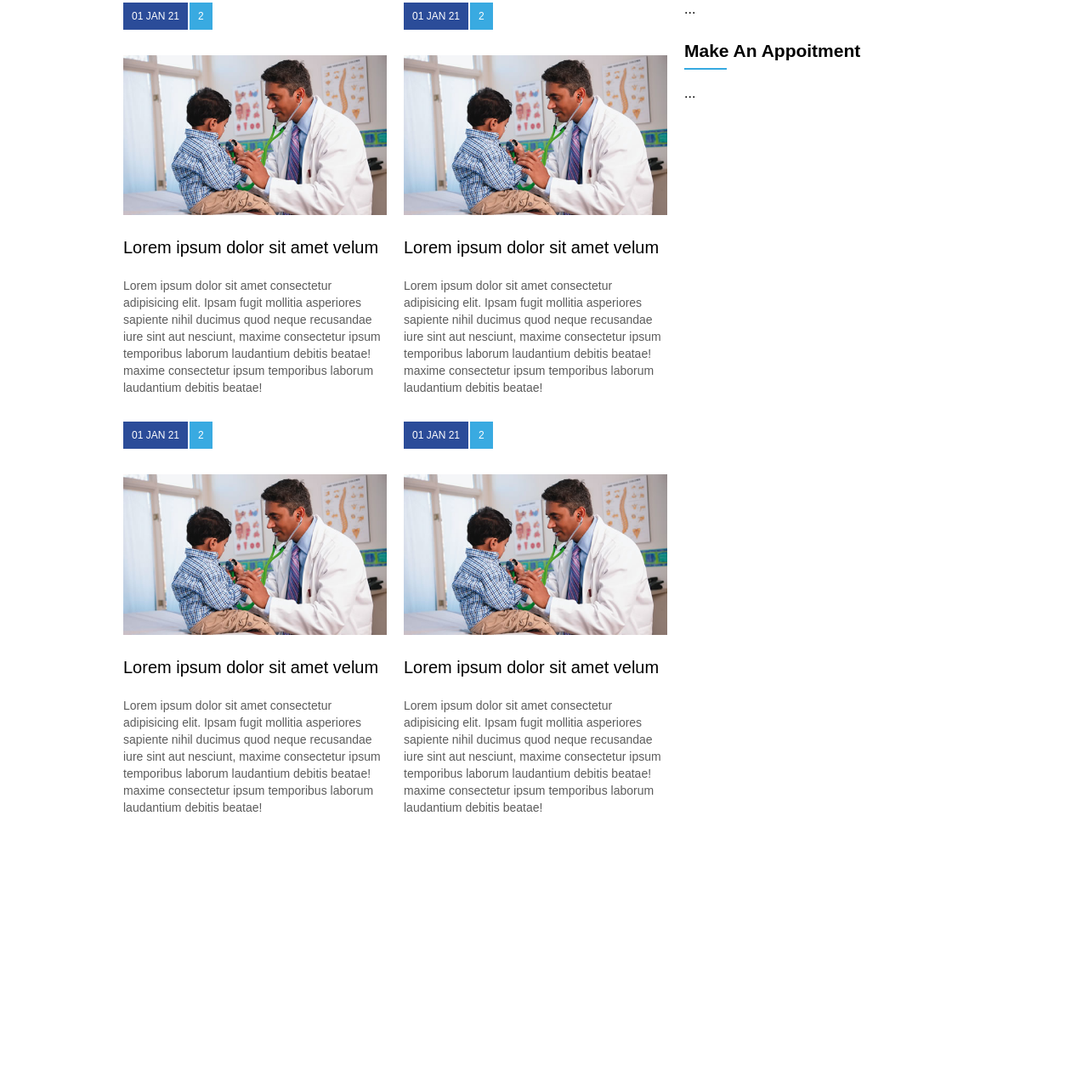
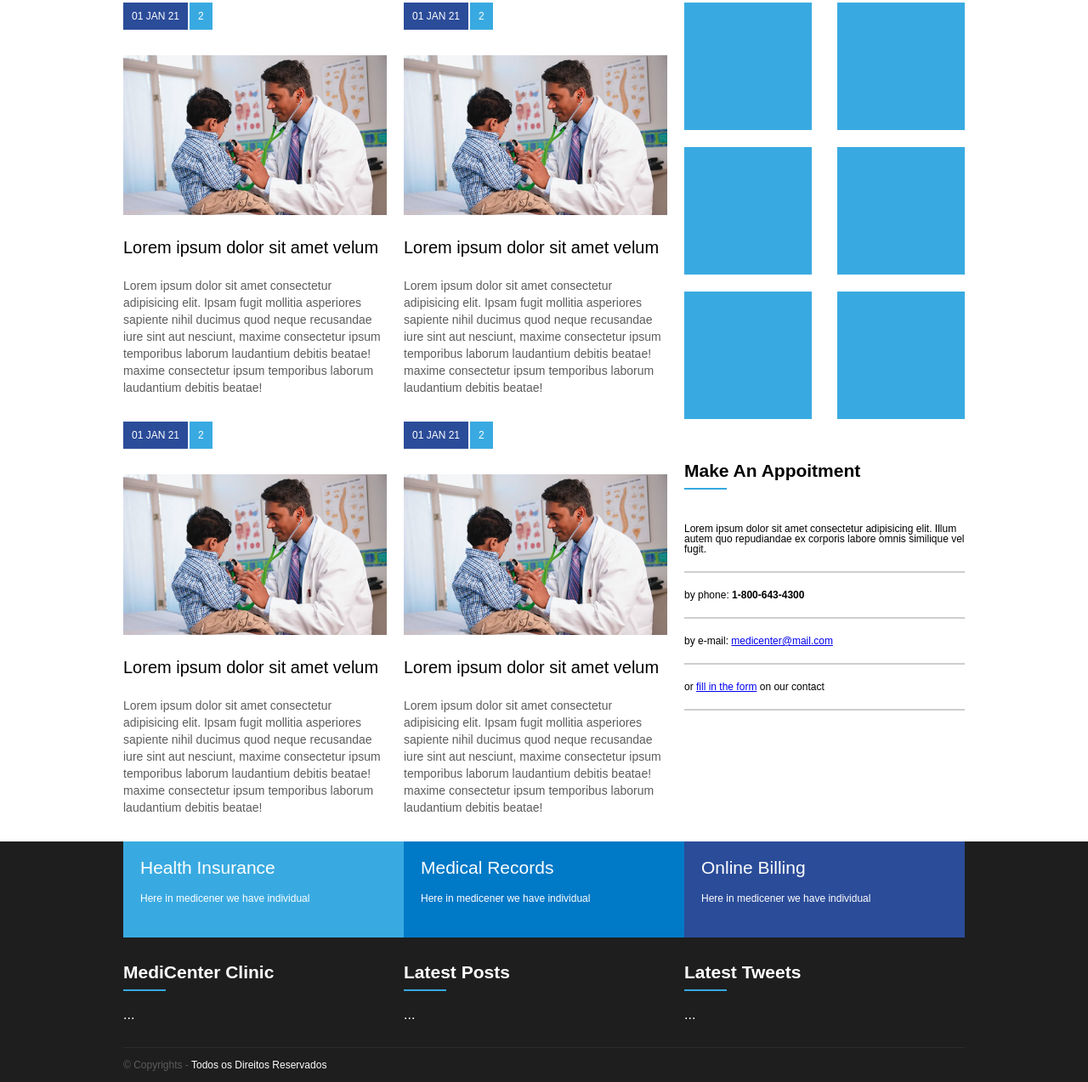
Before and after one commit to gupessoa/flexbox-medicenter, a plain HTML site: page index.html in a window 1280 px wide. Shown: the part 870-2143 px from the top of the page at 85% size. Before the commit the page ends 1860 px from the top, so only its background shows below. Drawn offline with Linux system fonts and the light colour scheme.

Commit message:
Criando o footer da página e arrumando estilos complementares

```diff
--- a/_cdn/css/style.css
+++ b/_cdn/css/style.css
@@ -35,7 +35,7 @@ nav a{
     text-transform: uppercase;
     color: #727272;
 }
-nav .active a,
+nav .active,
 nav a:hover{
     background-color: #39aae1;
     color: #FFFFFF;
@@ -189,3 +189,78 @@ article .news_resume{
     font-size: 14px;
     margin-bottom: 30px;
 }
+aside .deparments .widget_body{
+    justify-content: space-between;
+}
+.widget_item{
+    display: inline-block;
+    height: 150px;
+    width: 150px;
+    margin-bottom: 20px;
+    background-color: #39aae1;
+}
+
+aside .make_an p{
+    font-size: 12px;
+    padding-bottom: 20px;
+    border-bottom: 2px solid #cecece;
+}
+
+aside .make_an div p{
+    font-size: 12px;
+    padding-top: 20px;
+    border-bottom: 2px solid #cecece;
+}
+.contact_item span{
+    font-weight: bold;
+}
+footer{
+    background-color: #1e1e1e;
+    display: flex;
+    justify-content: center;
+}
+.footer_menu{
+    display: flex;
+}
+.footer_menu a {
+    display: block;
+    text-decoration: none;
+    color: #FFFFFF;
+}
+.fm1,
+.fm2,
+.fm3{
+    flex: 1;
+    color: #FFFFFF;
+    padding: 20px;
+}
+.fm1{
+    background-color: #39aae1;
+}
+.fm2{
+    background-color: #0079c7;
+}
+.fm3{
+    background-color: #2b4c99;
+}
+.footer_area{
+    display: flex;
+}
+.footer_area_item{
+    flex: 1;
+    color: #FFFFFF;
+}
+footer .widget_title_text{
+    color:#FFFFFF;
+}
+.footer_copy{
+    border-top: 1px solid #2c2c2c;
+    height: 40px;
+    line-height: 40px;
+    color: #5c5c5c;
+    font-size: 12px;
+    margin-top: 30px;
+}
+.footer_copy span{
+    color: #FFFFFF;
+}
--- a/index.html
+++ b/index.html
@@ -19,11 +19,11 @@
                 <div class="menu">
                     <nav>
                         <ul>
-                            <li><a class="active" href="#">HOME</a></li>
-                            <li><a href="#">HOME</a></li>
-                            <li><a href="#">HOME</a></li>
-                            <li><a href="#">HOME</a></li>
-                            <li><a href="#">HOME</a></li>
+                            <li><a class="active" href="#">Link 1</a></li>
+                            <li><a href="#">Link 2</a></li>
+                            <li><a href="#">Link 3</a></li>
+                            <li><a href="#">Link 4</a></li>
+                            <li><a href="#">Link 5</a></li>
                         </ul>
                     </nav>
                 </div>
@@ -151,26 +151,108 @@
                     </div>
                 </section>
                 <aside>
-                    <div class="widget">
+                    <div class="widget deparments">
                         <div class="widget_title">
                             <div class="widget_title_text">Deparments</div>
                             <div class="widget_title_bar"></div>
                         </div>
-                        <div class="widget_body">
-                            ...
+                        <div class="widget_body flex">
+                            <div class="widget_item"></div>
+                            <div class="widget_item"></div>
+                            <div class="widget_item"></div>
+                            <div class="widget_item"></div>
+                            <div class="widget_item"></div>
+                            <div class="widget_item"></div>
                         </div>
                     </div>
-                    <div class="widget">
+                    <div class="widget make_an">
                         <div class="widget_title">
                             <div class="widget_title_text">Make An Appoitment</div>
                             <div class="widget_title_bar"></div>
                         </div>
                         <div class="widget_body">
-                            ...
+                            <p>Lorem ipsum dolor sit amet consectetur adipisicing elit. Illum autem quo repudiandae ex corporis labore omnis similique vel fugit.</p>
+                            <div class="contact_item">
+                                <p>by phone: <span>1-800-643-4300</span></p>
+                            </div>
+                            <div class="contact_item">
+                                <p>by e-mail: <a href="#">medicenter@mail.com</a></p>
+                            </div>
+                            <div class="contact_item">
+                                <p>or <a href="#">fill in the form</a> on our contact</p>
+                            </div>
                         </div>
                     </div>
                 </aside>
             </div>
         </section>
+        <footer>
+            <div class="container column">
+                <div class="footer_menu">
+                    <div class="fm1">
+                        <a href="#">
+                            <div class="banner_title">Health Insurance</div>
+                            <div class="banner_desc">
+                                Here in medicener we have individual
+                            </div>
+                        </a>
+                    </div>
+                    <div class="fm2">
+                        <a href="#">
+                            <div class="banner_title">Medical Records</div>
+                            <div class="banner_desc">
+                                Here in medicener we have individual
+                            </div>
+                        </a>
+                    </div>
+                    <div class="fm3">
+                        <a href="#">
+                            <div class="banner_title">Online Billing</div>
+                            <div class="banner_desc">
+                                Here in medicener we have individual
+                            </div>
+                        </a>
+                    </div>
+                </div>
+                <div class="footer_area">
+                    <div class="footer_area_item">
+                        <div class="widget deparments">
+                            <div class="widget_title">
+                                <div class="widget_title_text">MediCenter Clinic</div>
+                                <div class="widget_title_bar"></div>
+                            </div>
+                            <div class="widget_body flex">
+                                ...
+                            </div>
+                        </div>
+                    </div>
+                    <div class="footer_area_item">
+                        <div class="widget deparments">
+                            <div class="widget_title">
+                                <div class="widget_title_text">Latest Posts</div>
+                                <div class="widget_title_bar"></div>
+                            </div>
+                            <div class="widget_body flex">
+                                ...
+                            </div>
+                        </div>
+                    </div>
+                    <div class="footer_area_item">
+                        <div class="widget deparments">
+                            <div class="widget_title">
+                                <div class="widget_title_text">Latest Tweets</div>
+                                <div class="widget_title_bar"></div>
+                            </div>
+                            <div class="widget_body flex">
+                                ...
+                            </div>
+                        </div>
+                    </div>
+                </div>
+                <div class="footer_copy">
+                    <p>&copy; Copyrights - <span>Todos os Direitos Reservados</span></p>
+                </div>
+            </div>
+        </footer>
     </body>
 </html>
```
